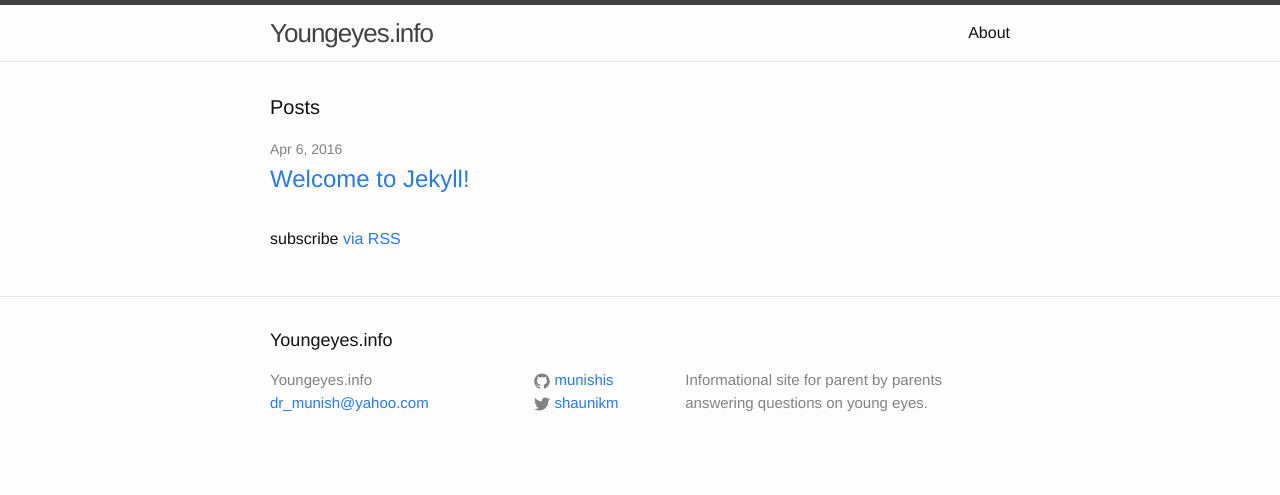
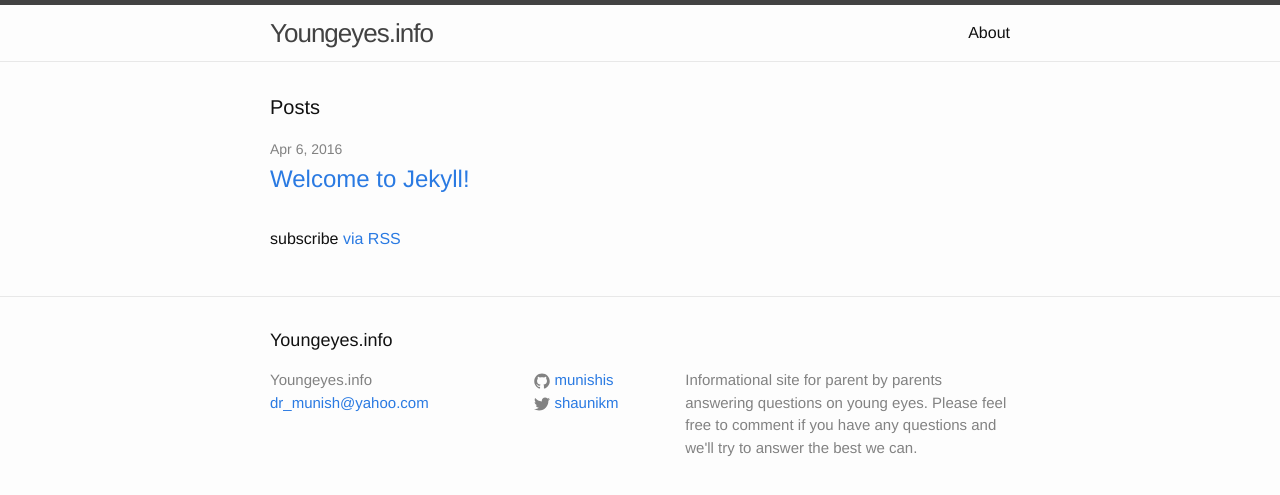
Before and after one commit to munishis/munishis.github.io, a Jekyll site: the page built from index.html, in a window 1280 px wide. Shown: the top 495 px of the page. Built offline with Jekyll 4.4.1, drawn with Linux system fonts in a browser that asks for light colours.

Commit message:
Update _config.yml

```diff
--- a/_config.yml
+++ b/_config.yml
@@ -9,7 +9,7 @@
 title: Youngeyes.info
 email: dr_munish@yahoo.com
 description: > # this means to ignore newlines until "baseurl:"
-  Informational site for parent by parents answering questions on young eyes.
+  Informational site for parent by parents answering questions on young eyes. Please feel free to comment if you have any questions and we'll try to answer the best we can.
 baseurl: "" # the subpath of your site, e.g. /blog
 url: "http://yourdomain.com" # the base hostname & protocol for your site
 twitter_username: shaunikm
```
